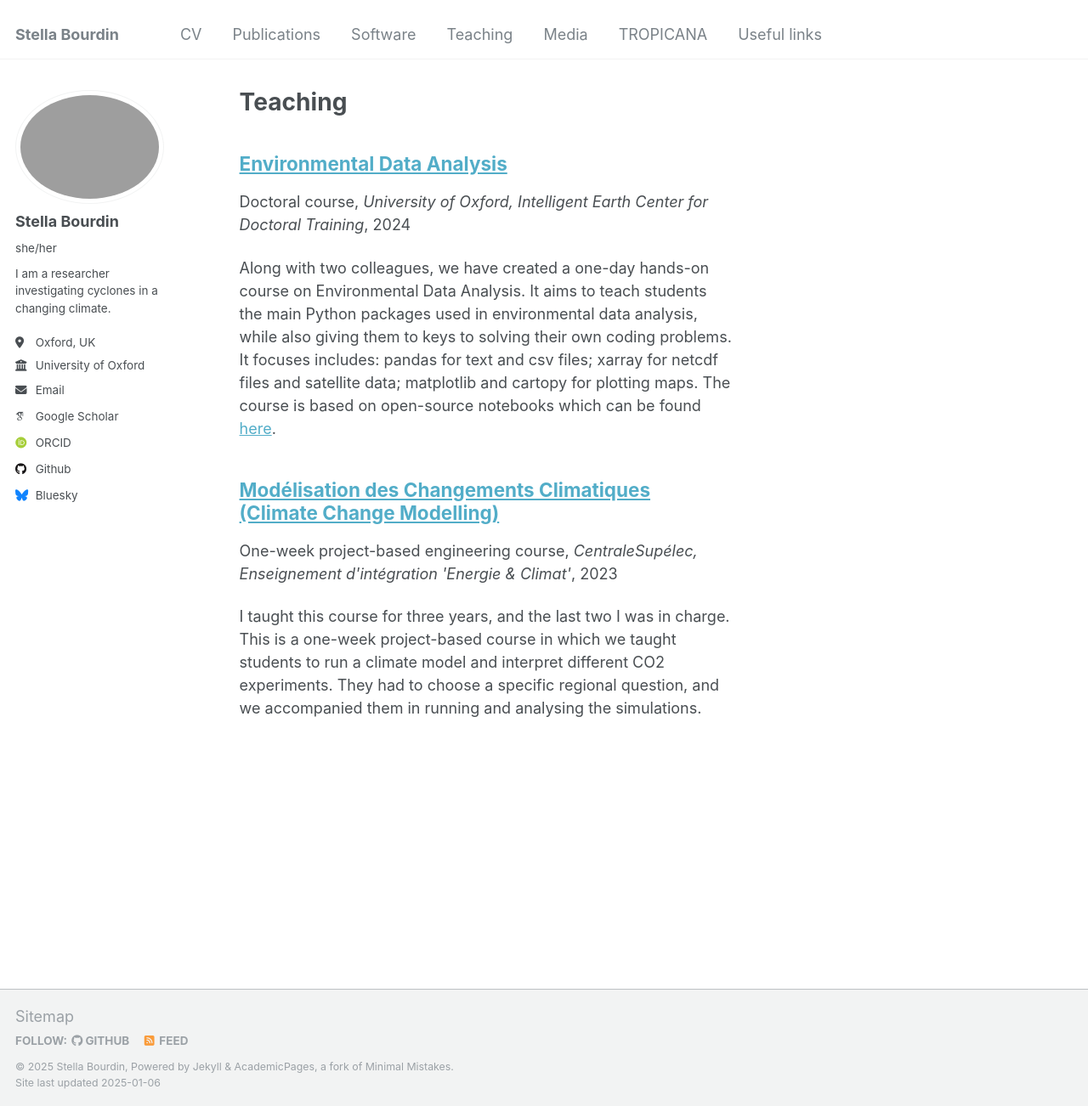
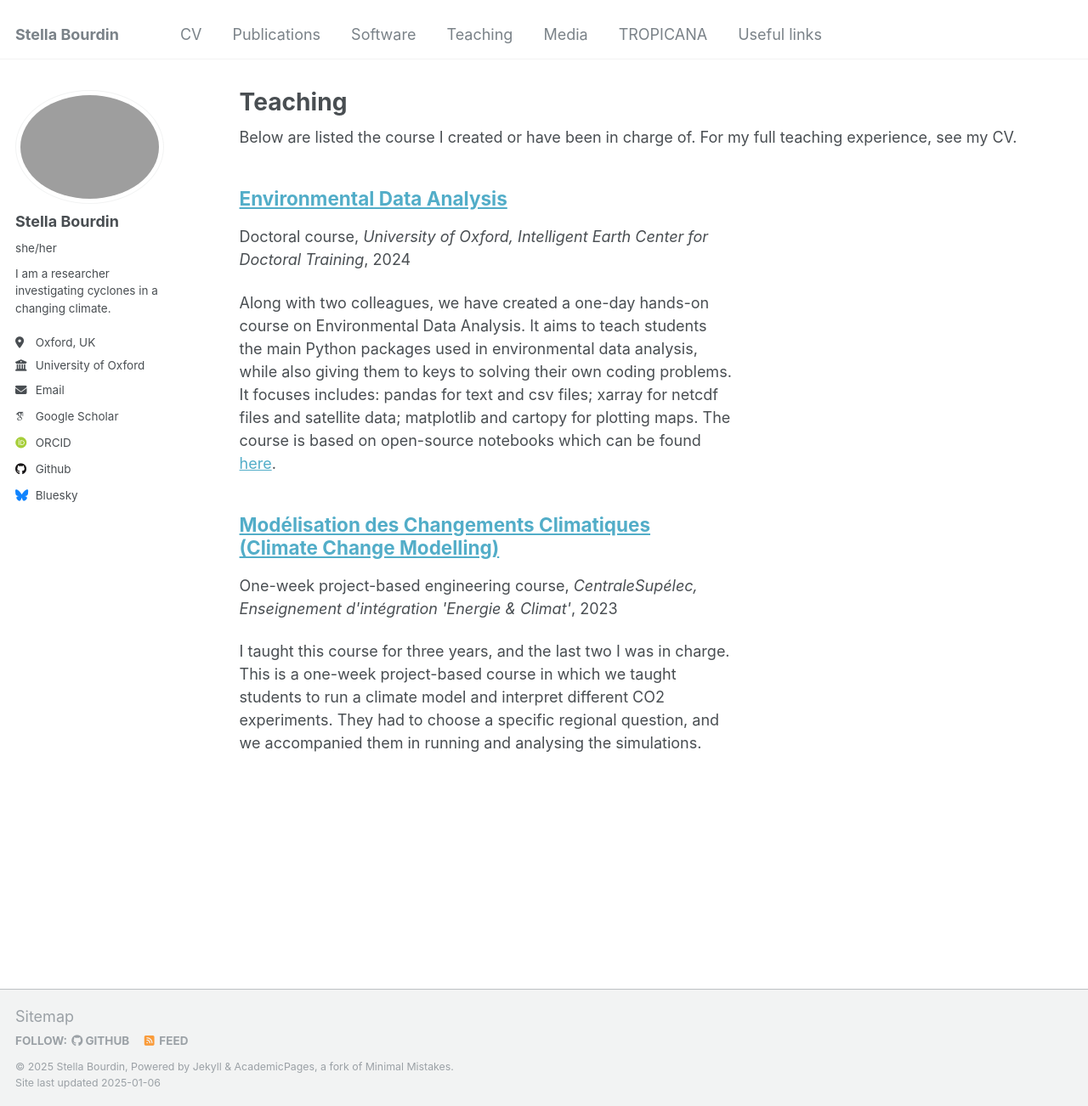
Before and after one commit to stella-bourdin/stella-bourdin.github.io, a Jekyll site: the page built from _pages/teaching.html, in a window 1280 px wide and 1302 px high. Shown: the whole window at 85% size. Built offline with Jekyll 4.4.1, drawn with Linux system fonts in a browser that asks for light colours; some web fonts are replaced.

Commit message:
Update teaching.html

```diff
--- a/_pages/teaching.html
+++ b/_pages/teaching.html
@@ -7,6 +7,8 @@ author_profile: true
 
 {% include base_path %}
 
+Below are listed the course I created or have been in charge of. For my full teaching experience, see my CV.
+
 {% for post in site.teaching reversed %}
   {% include archive-single.html %}
 {% endfor %}
```
